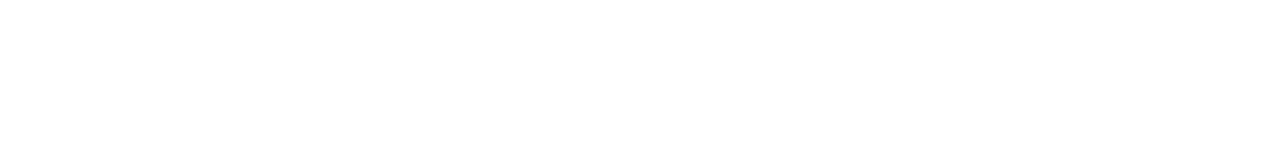
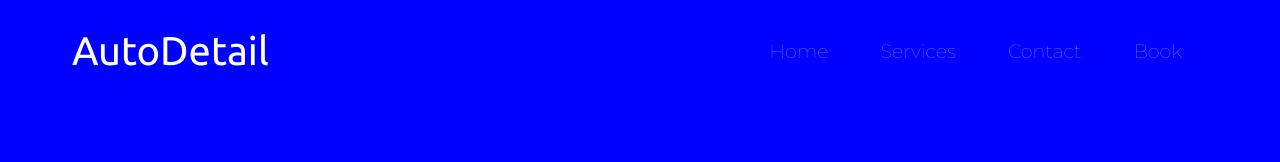
Before and after one commit to alexpisarenko/auto-detail-site, a plain HTML site: page index.html in a window 1280 px wide. Drawn offline with nearby package versions, Linux system fonts and the light colour scheme.

Commit message:
started navbar

```diff
--- a/css/styles.css
+++ b/css/styles.css
@@ -0,0 +1,50 @@
+body {
+    background-color: blue;
+    font-family: "Montserrat , sans-serif";
+    text-align: center;
+}
+
+/* Navbar */
+
+.navbar {
+    padding: 1rem 4.5rem 4.5rem 4.5rem;
+    display: flex;
+    flex-direction: row;
+    flex-grow: 1;
+}
+
+.navbar-collapse {
+    display: flex;
+    flex-direction: column;
+}
+
+@media (min-width: 991px){
+    .navbar-collapse {
+            display: flex;
+            flex-direction: row;
+        }
+}
+
+.right-side-navbar {
+    display: flex;
+    flex-direction: row;
+    flex-grow: 1;
+    justify-content: flex-end;
+}
+
+.navbar-brand {
+    font-size: 2.5rem;
+    font-weight: 400;
+    font-family: "Ubuntu";
+}
+
+.nav-item {
+    padding: 0 18px;
+    flex-grow: 1;
+}
+
+.nav-link {
+    font-size: 1.2rem;
+    font-family: "Montserrat";
+    font-weight: 100;
+}
--- a/index.html
+++ b/index.html
@@ -30,6 +30,42 @@
 
 <body>
 
+    <section id="title">
+
+        <!-- Navbar -->
+        <nav class="navbar navbar-expand-lg navbar-dark">
+            <a class="navbar-brand d-flex" href="#title">AutoDetail</a>
+            <button class="navbar-toggler" type="button" data-bs-toggle="collapse"
+                data-bs-target="#navbarToggleExternalContent" aria-controls="navbarToggleExternalContent"
+                aria-expanded="false" aria-label="Toggle navigation">
+                <span class="navbar-toggler-icon"></span>
+            </button>
+
+            <div class="collapse navbar-collapse" id="navbarToggleExternalContent">
+                <div class="right-side-navbar">
+                    <ul class="navbar-nav">
+                        <li class="nav-item">
+                            <a class="nav-link" href="">Home</a>
+                        </li>
+
+                        <li class="nav-item">
+                            <a class="nav-link" href="">Services</a>
+                        </li>
+
+                        <li class="nav-item">
+                            <a class="nav-link" href="">Contact</a>
+                        </li>
+
+                        <li class="nav-item">
+                            <a class="nav-link" href="">Book</a>
+                        </li>
+                    </ul>
+                </div>
+            </div>
+        </nav>
+
+    </section>
+
 </body>
 
 <!-- Footer -->
```
